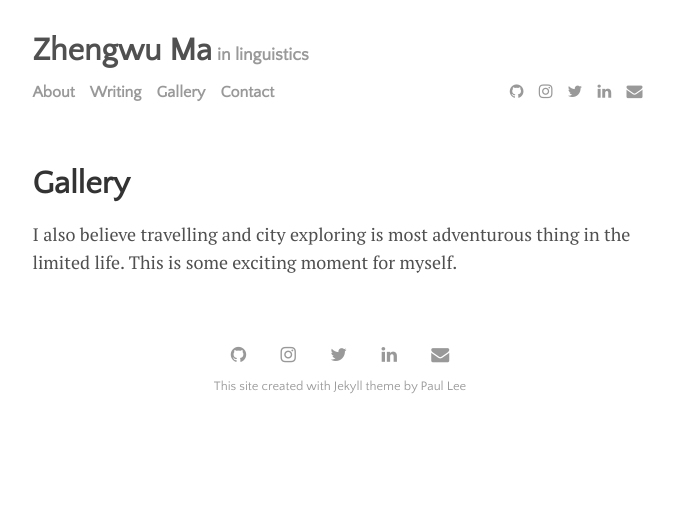
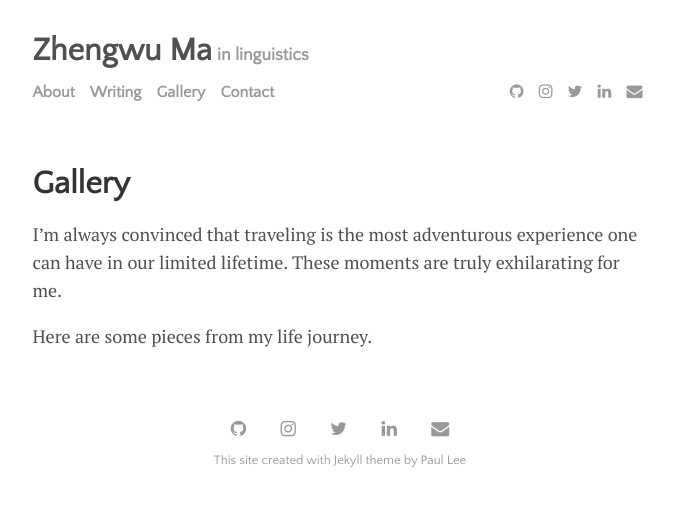
Before and after one commit to zhengwuma/zhengwuma.github.io, a Jekyll site: the page built from menu/gallery.md, in a window 1280 px wide. Shown: the top 507 px of the page, without its empty margins (300-974 px from the left). Built offline with Jekyll 4.4.1, drawn with Linux system fonts in a browser that asks for light colours.

Commit message:
Update gallery.md

```diff
--- a/menu/gallery.md
+++ b/menu/gallery.md
@@ -4,4 +4,6 @@ title: Gallery
 permalink: /gallery
 ---
 
-I also believe travelling and city exploring is most adventurous thing in the limited life. This is some exciting moment for myself.
+I'm always convinced that traveling is the most adventurous experience one can have in our limited lifetime. These moments are truly exhilarating for me.
+
+Here are some pieces from my life journey.
```
